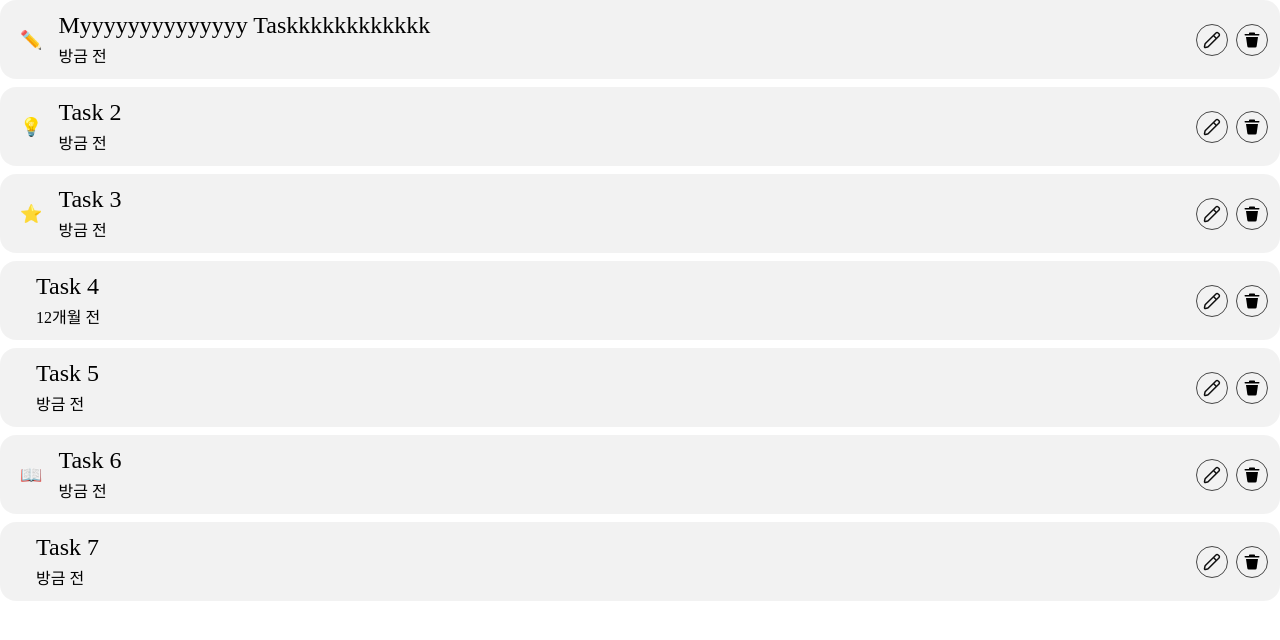
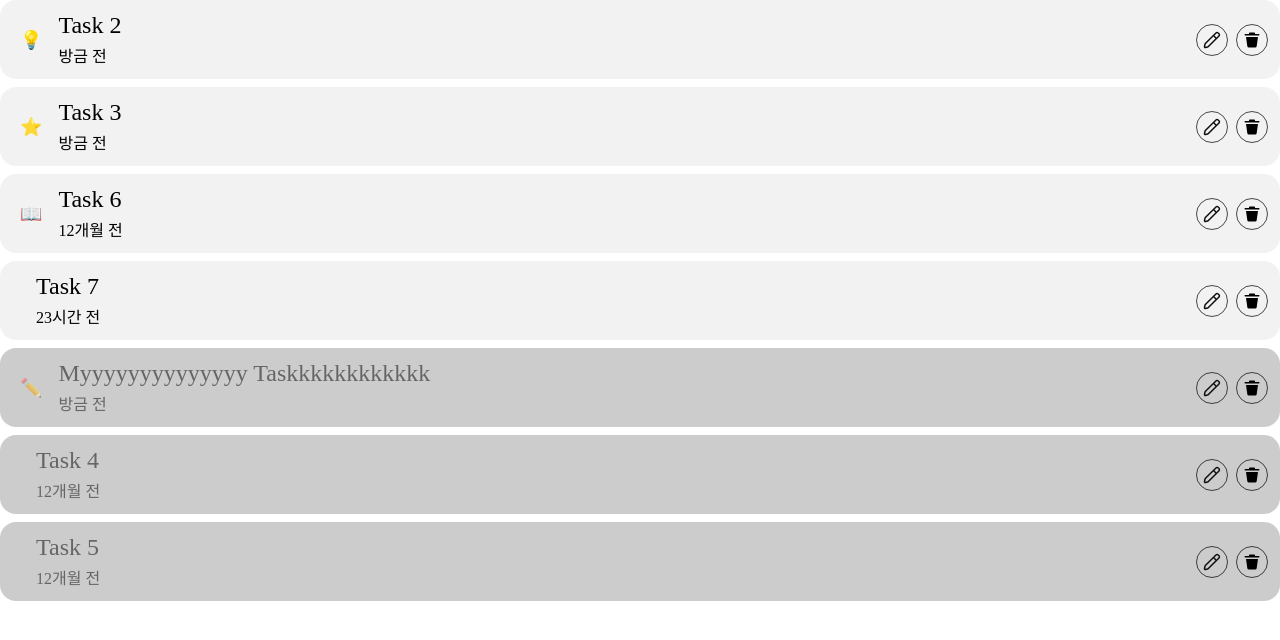
Before and after one commit to parkcoool/doitnow, a React (Create React App) app: page / in a window 1280 px wide. Shown: the top 640 px of the page. Built offline with nearby package versions, Linux system fonts and the light colour scheme; a web font is replaced by a local one.

Commit message:
feat: Move done tasks to down

```diff
--- a/src/App.tsx
+++ b/src/App.tsx
@@ -1,21 +1,15 @@
 import TaskList from "./components/TaskList";
 import Calendar from "./components/Calendar";
 
+import useTask from "./contexts/useTask";
+
 function App() {
+    const { tasks } = useTask((state) => state);
+
     return (
         <div className="App">
-            <TaskList
-                tasks={[
-                    { id: 0, name: "Myyyyyyyyyyyyyy Taskkkkkkkkkkkk", date: new Date().toISOString(), icon: "✏️" },
-                    { id: 1, name: "Task 2", date: "2023-12-27T10:38:36.750Z", icon: "💡" },
-                    { id: 2, name: "Task 3", date: "2023-12-25T10:38:36.750Z", icon: "⭐" },
-                    { id: 3, name: "Task 4", date: "2022-12-27T10:38:36.750Z", icon: "" },
-                    { id: 4, name: "Task 5", date: new Date().toISOString(), icon: "" },
-                    { id: 5, name: "Task 6", date: new Date().toISOString(), icon: "📖" },
-                    { id: 6, name: "Task 7", date: new Date().toISOString(), icon: "" },
-                ]}
-            />
             <Calendar />
+            <TaskList tasks={tasks} />
         </div>
     );
 }
--- a/src/components/TaskList/TaskItem.tsx
+++ b/src/components/TaskList/TaskItem.tsx
@@ -21,7 +21,7 @@ function elapsedTime(date: string) {
 
 function TaskItem({ task }: TaskItemProps) {
     return (
-        <div className={styles.task}>
+        <div className={`${styles.task} ${task.done && styles.done}`}>
             <div className={styles.left}>
                 <span className={styles.icon}>{task.icon}</span>
                 <div className={styles.info}>
--- a/src/components/TaskList/index.tsx
+++ b/src/components/TaskList/index.tsx
@@ -7,9 +7,20 @@ interface TaskListProps {
 }
 
 function TaskList({ tasks }: TaskListProps) {
+    const undoneTasks: Task[] = [];
+    const doneTasks: Task[] = [];
+
+    tasks.forEach((task) => {
+        if (task.done) doneTasks.push(task);
+        else undoneTasks.push(task);
+    });
+
     return (
         <div className={styles.taskContainer}>
-            {tasks.map((task) => (
+            {undoneTasks.map((task) => (
+                <TaskItem task={task} key={task.id} />
+            ))}
+            {doneTasks.map((task) => (
                 <TaskItem task={task} key={task.id} />
             ))}
         </div>
--- a/src/components/TaskList/styles.module.css
+++ b/src/components/TaskList/styles.module.css
@@ -16,6 +16,11 @@
     box-sizing: border-box;
     border-radius: 16px;
     background: rgba(0, 0, 0, 0.05);
+}
+
+.task.done {
+    color: rgba(0, 0, 0, 0.5);
+    background: rgba(0, 0, 0, 0.2);
 }
 
 .task .left {
--- a/src/contexts/useTask.ts
+++ b/src/contexts/useTask.ts
@@ -2,10 +2,21 @@ import { create } from "zustand";
 
 interface TaskState {
     tasks: Task[];
+    addTask: (task: Task) => void;
+    removeTask: (id: number) => void;
+    removeAllTasks: () => void;
 }
 
-const initialState: TaskState = {
-    tasks: [],
+const initialState = {
+    tasks: [
+        { id: 0, name: "Myyyyyyyyyyyyyy Taskkkkkkkkkkkk", date: new Date().toISOString(), icon: "✏️", done: true },
+        { id: 1, name: "Task 2", date: "2023-12-27T10:38:36.750Z", icon: "💡" },
+        { id: 2, name: "Task 3", date: "2023-12-25T10:38:36.750Z", icon: "⭐" },
+        { id: 3, name: "Task 4", date: "2022-12-27T10:38:36.750Z", icon: "", done: true },
+        { id: 4, name: "Task 5", date: "2022-12-27T13:38:36.750Z", icon: "", done: true },
+        { id: 5, name: "Task 6", date: "2022-12-27T10:38:36.750Z", icon: "📖" },
+        { id: 6, name: "Task 7", date: "2023-12-23T10:38:36.750Z", icon: "" },
+    ],
 };
 
 const useTask = create<TaskState>((set) => ({
@@ -13,7 +24,7 @@ const useTask = create<TaskState>((set) => ({
 
     addTask: (task: Task) => set((state) => ({ tasks: [...state.tasks, task] })),
     removeTask: (id: number) => set((state) => ({ tasks: state.tasks.filter((task) => task.id !== id) })),
-    removeAllTasks: () => set((state) => ({ tasks: [] })),
+    removeAllTasks: () => set(() => ({ tasks: [] })),
 }));
 
 export default useTask;
--- a/src/types.d.ts
+++ b/src/types.d.ts
@@ -3,4 +3,5 @@ interface Task {
     name: string;
     date: string;
     icon: string;
+    done?: boolean;
 }
```
